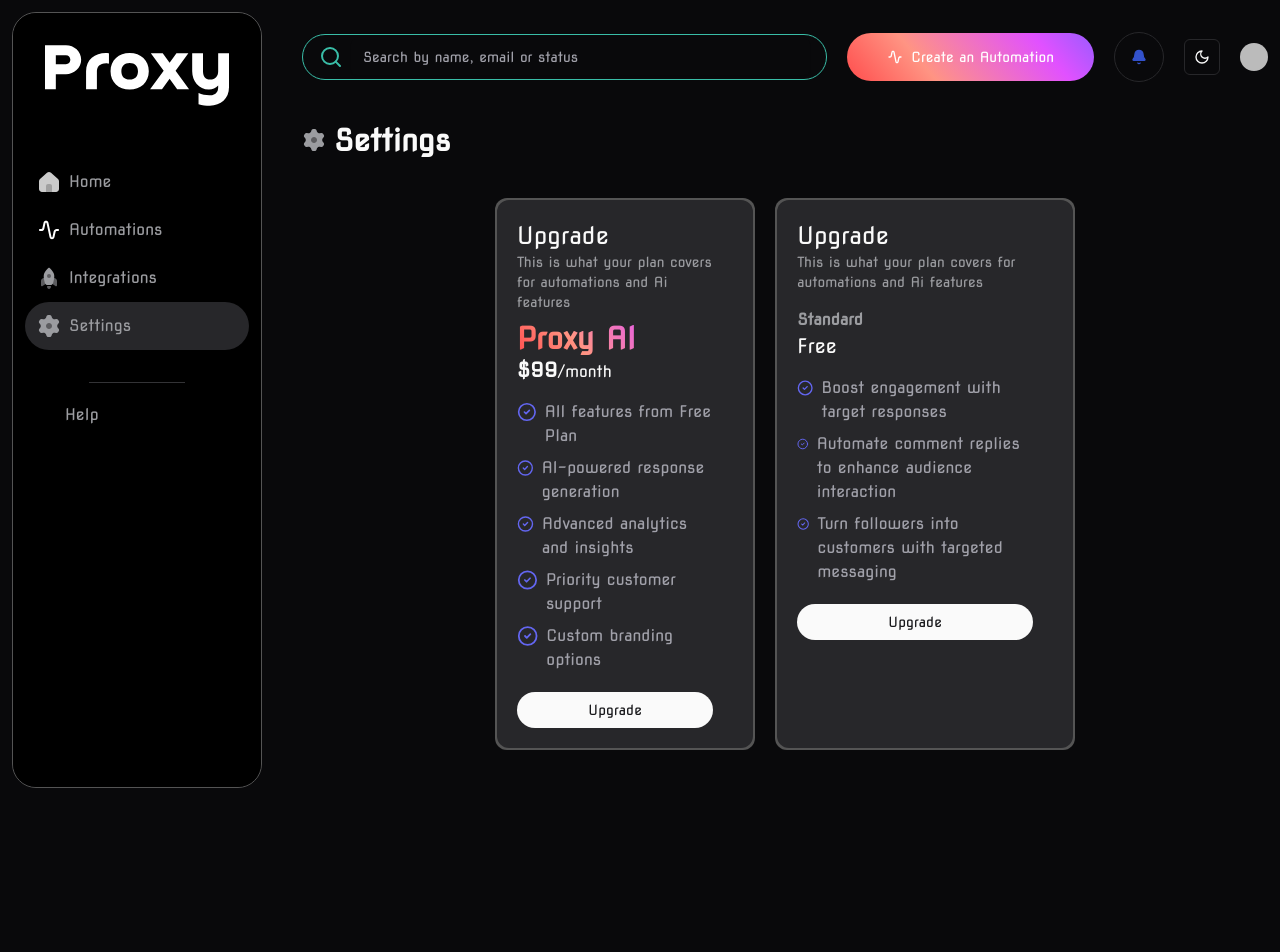
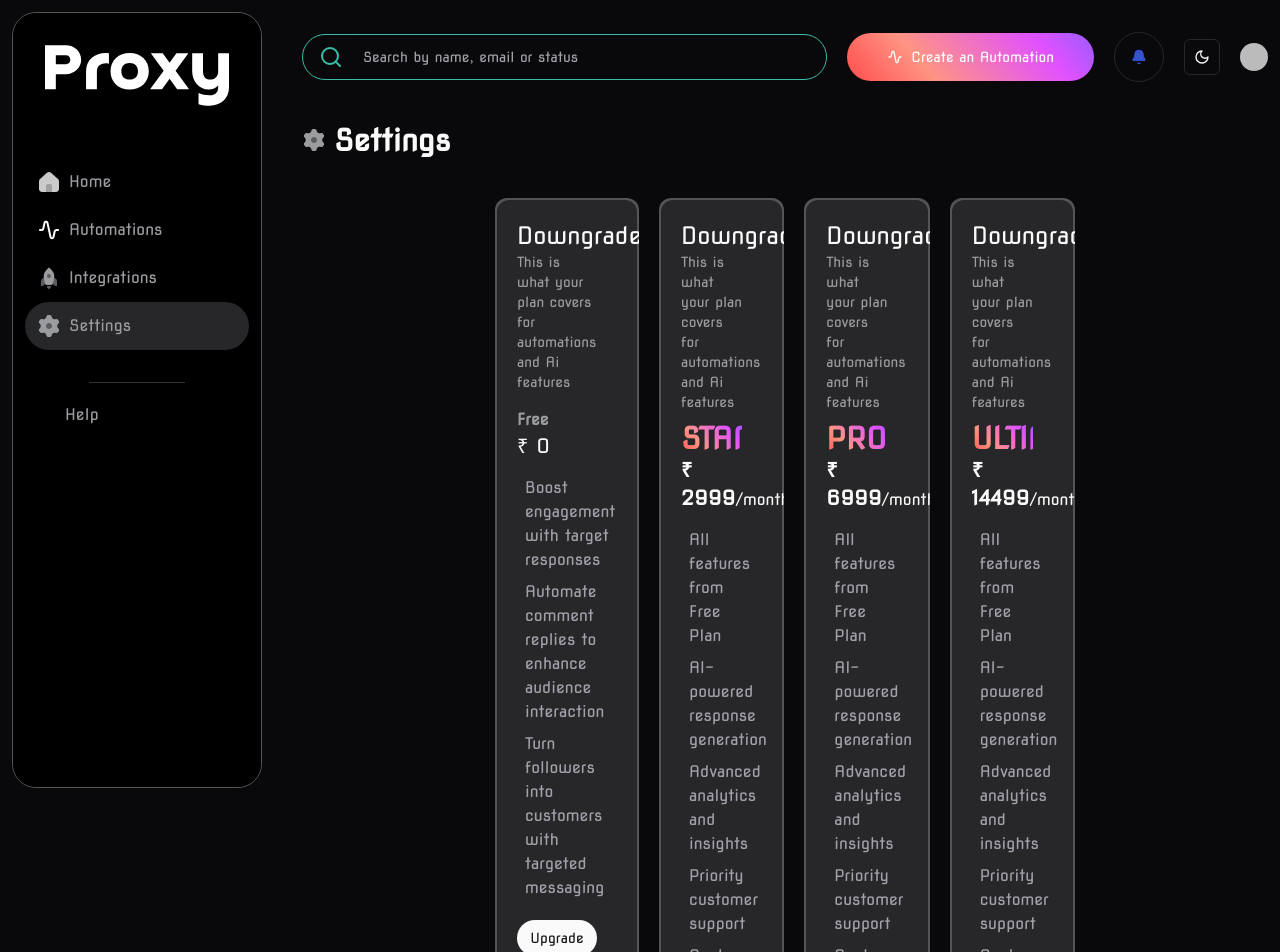
Before and after one commit to abhirupkumar/InstaAI, a Next.js app: page /dashboard/1/settings in a window 1280 px wide. Shown: the top 952 px of the page. Before the commit the page ends 800 px from the top, so only its background shows below. Built offline with nearby package versions, Linux system fonts and the light colour scheme; no server answers; the database is empty; sample sign-in values are in the browser's storage; some icons are missing.

Commit message:
added razorpay

```diff
--- a/package.json
+++ b/package.json
@@ -47,6 +47,7 @@
     "class-variance-authority": "^0.7.1",
     "clsx": "^2.1.1",
     "cmdk": "1.0.4",
+    "crypto": "^1.0.1",
     "date-fns": "^4.1.0",
     "embla-carousel-react": "^8.5.1",
     "groq-sdk": "^0.9.0",
@@ -56,6 +57,7 @@
     "next-themes": "^0.4.4",
     "openai": "^4.76.2",
     "prisma": "^6.0.1",
+    "razorpay": "^2.9.5",
     "react": "19.0.0",
     "react-day-picker": "9.4.3",
     "react-dom": "19.0.0",
--- a/src/app/(protected)/api/webhook/instagram/route.ts
+++ b/src/app/(protected)/api/webhook/instagram/route.ts
@@ -71,7 +71,7 @@ export async function POST(req: NextRequest) {
                     if (
                         automation.listener &&
                         automation.listener.listener === 'PROXYAI' &&
-                        automation.User?.subscription?.plan === 'PRO'
+                        automation.User?.subscription?.plan !== 'FREE'
                     ) {
                         const proxy_ai_message = await groq.chat.completions.create({
                             model: 'llama-3.3-70b-versatile',
@@ -182,7 +182,7 @@ export async function POST(req: NextRequest) {
                         }
                         if (
                             automation.listener.listener === 'PROXYAI' &&
-                            automation.User?.subscription?.plan === 'PRO'
+                            automation.User?.subscription?.plan !== 'FREE'
                         ) {
                             const proxy_ai_message = await groq.chat.completions.create({
                                 model: 'llama-3.3-70b-versatile',
@@ -247,8 +247,7 @@ export async function POST(req: NextRequest) {
                 const automation = await findAutomation(customer_history.automationId!)
 
                 if (
-                    automation?.User?.subscription?.plan === 'PRO' &&
-                    automation.listener?.listener === 'PROXYAI'
+                    automation && automation?.User?.subscription?.plan !== 'FREE' && automation.listener?.listener === 'PROXYAI'
                 ) {
                     const proxy_ai_message = await groq.chat.completions.create({
                         model: 'llama-3.3-70b-versatile',
--- a/src/components/global/automation-list/index.tsx
+++ b/src/components/global/automation-list/index.tsx
@@ -99,7 +99,7 @@ const AutomationList = (props: Props) => {
                             </GradientButton>
                         ) : (
                             <Button>
-                                Standard
+                                Free
                             </Button>
                         )}
                     </div>
--- a/src/components/global/billing/index.tsx
+++ b/src/components/global/billing/index.tsx
@@ -2,22 +2,47 @@
 import React from 'react'
 import PaymentCard from './payment-card'
 import { useQueryUser } from '@/hooks/user-queries'
+import Script from 'next/script'
 
 type Props = {}
 
 const Billing = (props: Props) => {
     const { data } = useQueryUser()
     return (
+        <>
+            <Script
+                id="razorpay-checkout-js"
+                src="https://checkout.razorpay.com/v1/checkout.js"
+            />
             <div className="flex lg:flex-row flex-col gap-5 w-full lg:w-10/12 xl:w-8/12 container">
                 <PaymentCard
                     current={data?.data?.subscription?.plan!}
-                label="PRO"
+                    label="FREE"
+                    customerId={data?.data?.subscription?.customerId}
                 />
                 <PaymentCard
                     current={data?.data?.subscription?.plan!}
-                label="FREE"
+                    label="STANDARD"
+                    price={2999}
+                    planId={'plan_PZX6I65iuz8fnA'}
+                    customerId={data?.data?.subscription?.customerId}
+                />
+                <PaymentCard
+                    current={data?.data?.subscription?.plan!}
+                    label="PRO"
+                    price={6999}
+                    planId={'plan_PZX6izDdD7rJOF'}
+                    customerId={data?.data?.subscription?.customerId}
+                />
+                <PaymentCard
+                    current={data?.data?.subscription?.plan!}
+                    label="ULTIMATE"
+                    price={14499}
+                    planId={'plan_PZX736UKg4oApf'}
+                    customerId={data?.data?.subscription?.customerId}
                 />
             </div>
+        </>
     )
 }
 
--- a/src/components/global/billing/payment-card.tsx
+++ b/src/components/global/billing/payment-card.tsx
@@ -1,16 +1,75 @@
+"use client";
+
 import { Button } from '@/components/ui/button'
 import { PLANS } from '@/constants/pages'
+import { useToast } from '@/hooks/use-toast';
 import { cn } from '@/lib/utils'
-import { CircleCheck } from 'lucide-react'
-import React from 'react'
+import { CircleCheck, Loader2 } from 'lucide-react'
+import React, { useState } from 'react'
+import { toast } from 'sonner';
 
 type Props = {
     label: string
-    current: 'PRO' | 'FREE'
+    current: 'STANDARD' | 'PRO' | 'ULTIMATE' | 'FREE'
+    price?: number
+    planId?: string
     landing?: boolean
+    customerId: string | null | undefined
 }
 
-const PaymentCard = ({ current, label, landing }: Props) => {
+const PaymentCard = ({ current, label, landing, price, planId, customerId }: Props) => {
+    const [loading, setLoading] = useState("");
+
+    const handleSubscription = async () => {
+        setLoading(label);
+        const apiUrl = '/api/create-subscription';
+        try {
+            const response = await fetch(apiUrl, {
+                method: 'POST',
+                headers: {
+                    'Content-Type': 'application/json',
+                },
+                body: JSON.stringify({
+                    planId,
+                }),
+            });
+
+            const { subscriptionId, razorpayKey } = await response.json();
+
+            if (!subscriptionId) {
+                toast('Error', {
+                    description: "Couldn't create your subscription. Please try again.",
+                })
+                setLoading("");
+                return;
+            }
+
+            // Razorpay Checkout options
+            const options = {
+                key: razorpayKey,
+                subscription_id: subscriptionId,
+                name: 'Proxy',
+                description: 'Thank you for subscribing!',
+                handler: function (response: any) {
+                    console.log('Subscription Details:', response);
+                },
+                theme: {
+                    color: '#F37254',
+                },
+            };
+
+            const razorpay = new (window as any).Razorpay(options);
+            razorpay.open();
+        } catch (error) {
+            console.error('Subscription error:', error);
+            toast('Error', {
+                description: 'An error occurred. Please try again.',
+            })
+        } finally {
+            setLoading("");
+        }
+    }
+
     return (
         <div
             className={cn(
@@ -28,14 +87,14 @@ const PaymentCard = ({ current, label, landing }: Props) => {
             >
                 {landing ? (
                     <h2 className="text-2xl">
-                        {label === 'PRO' && 'Premium Plan'}
+                        {label !== 'FREE' && 'Premium Plan'}
                         {label === 'FREE' && 'Standard'}
                     </h2>
                 ) : (
                     <h2 className="text-2xl">
                         {label === current
                             ? 'Your Current Plan'
-                            : current === 'PRO'
+                            : current !== 'FREE'
                                 ? 'Downgrade'
                                 : 'Upgrade'}
                     </h2>
@@ -43,22 +102,22 @@ const PaymentCard = ({ current, label, landing }: Props) => {
                 <p className="text-text-secondary text-sm mb-2">
                     This is what your plan covers for automations and Ai features
                 </p>
-                {label === 'PRO' ? (
+                {label !== 'FREE' ? (
                     <span className="bg-custom-gradient text-3xl font-bold bg-clip-text text-transparent">
-                        Proxy AI
+                        {label}
                     </span>
                 ) : (
-                    <p className="font-bold mt-2 text-text-secondary">Standard</p>
+                    <p className="font-bold mt-2 text-text-secondary">Free</p>
                 )}
-                {label === 'PRO' ? (
+                {label !== 'FREE' ? (
                     <p className="mb-2">
-                        <b className="text-xl">$99</b>/month
+                        <b className="text-xl">₹ {price}</b>/month
                     </p>
                 ) : (
-                    <p className="text-xl mb-2">Free</p>
+                    <p className="text-xl mb-2">₹ 0</p>
                 )}
 
-                {PLANS[label === 'PRO' ? 1 : 0].features.map((i) => (
+                {PLANS[label !== 'FREE' ? 1 : 0].features.map((i) => (
                     <p
                         key={i}
                         className="mt-2 text-muted-foreground flex gap-2 "
@@ -72,14 +131,14 @@ const PaymentCard = ({ current, label, landing }: Props) => {
                     <Button
                         className={cn(
                             'rounded-full mt-5',
-                            label === 'PRO'
+                            label !== 'FREE'
                                 ? 'bg-custom-gradient text-white'
                                 : 'bg-background-80 text-white hover:text-background-80'
                         )}
                     >
                         {label === current
                             ? 'Get Started'
-                            : current === 'PRO'
+                            : current !== 'FREE'
                                 ? 'Free'
                                 : 'Get Started'}
                     </Button>
@@ -87,12 +146,12 @@ const PaymentCard = ({ current, label, landing }: Props) => {
                     <Button
                         className="rounded-full mt-5"
                         disabled={label === current}
+                        onClick={handleSubscription}
                     >
                         {label === current
                             ? 'Active'
-                            : current === 'PRO'
-                                ? 'Downgrade'
-                                : 'Upgrade'}
+                            : 'Upgrade'}
+                        {loading == label && <Loader2 className='h-4 w-5 animate-spin' />}
                     </Button>
                 )}
             </div>
--- a/src/components/global/infobar/index.tsx
+++ b/src/components/global/infobar/index.tsx
@@ -107,7 +107,7 @@ dark:bg-black bg-opacity-90 bg-clip-padding backdrop-filter backdrop--blur__safa
                     </div>
                     <SubscriptionPlan type="FREE">
                         <div className="flex-1 flex flex-col justify-end">
-                            <UpgradeCard />
+                            <UpgradeCard slug={slug} />
                         </div>
                     </SubscriptionPlan>
                 </div>
--- a/src/components/global/sidebar/index.tsx
+++ b/src/components/global/sidebar/index.tsx
@@ -87,7 +87,7 @@ const Sidebar = ({ slug }: Props) => {
                 </div>
                 <SubscriptionPlan type="FREE">
                     <div className="flex-1 flex flex-col justify-end">
-                        <UpgradeCard />
+                        <UpgradeCard slug={slug} />
                     </div>
                 </SubscriptionPlan>
             </div>
--- a/src/components/global/sidebar/upgrade.tsx
+++ b/src/components/global/sidebar/upgrade.tsx
@@ -1,7 +1,12 @@
 import React from 'react'
-import PaymentButton from '../payment-button'
+import { Button, buttonVariants } from '@/components/ui/button'
+import { CreditCardIcon } from 'lucide-react'
+import Link from 'next/link'
+import { cn } from '@/lib/utils'
 
-type Props = {}
+type Props = {
+    slug: String;
+}
 
 const UpgradeCard = (props: Props) => {
     return (
@@ -20,7 +25,19 @@ const UpgradeCard = (props: Props) => {
             <p className="text-[#9B9CA0] font-light text-sm">
                 Unlock all features <br /> including AI and more
             </p>
-            <PaymentButton />
+            <Link
+                href={process.env.NEXT_PUBLIC_HOST_URL! + '/dashboard/' + props.slug + "/settings"}
+                className={cn(buttonVariants({
+                    size: 'lg',
+                }),
+                    `bg-custom-gradient
+     text-white
+     rounded-full
+    font-bold`)}
+            >
+                <CreditCardIcon />
+                Upgrade
+            </Link>
         </div>
     )
 }
--- a/src/components/global/subscription-plan/index.tsx
+++ b/src/components/global/subscription-plan/index.tsx
@@ -1,7 +1,7 @@
 import { useQueryUser } from '@/hooks/user-queries'
 
 type Props = {
-    type: 'FREE' | 'PRO'
+    type: 'STANDARD' | 'PRO' | 'ULTIMATE' | 'FREE'
     children: React.ReactNode
 }
 
--- /dev/null
+++ b/src/lib/razorpay.ts
@@ -0,0 +1,3 @@
+import Razorpay from 'razorpay';
+
+export const razorpay = new Razorpay({ key_id: process.env.RAZORPAY_KEY_ID!, key_secret: process.env.RAZORPAY_KEY_SECRET! })
```
Also changed, not shown: src/app/(protected)/api/create-subscription/route.ts (added, +30 -0 lines), src/app/(protected)/api/webhook/razorpay/route.ts (added, +57 -0 lines), 2 other files (tests, documents, lock files or other folders). Lines whose indentation alone changed are shown as unchanged.
